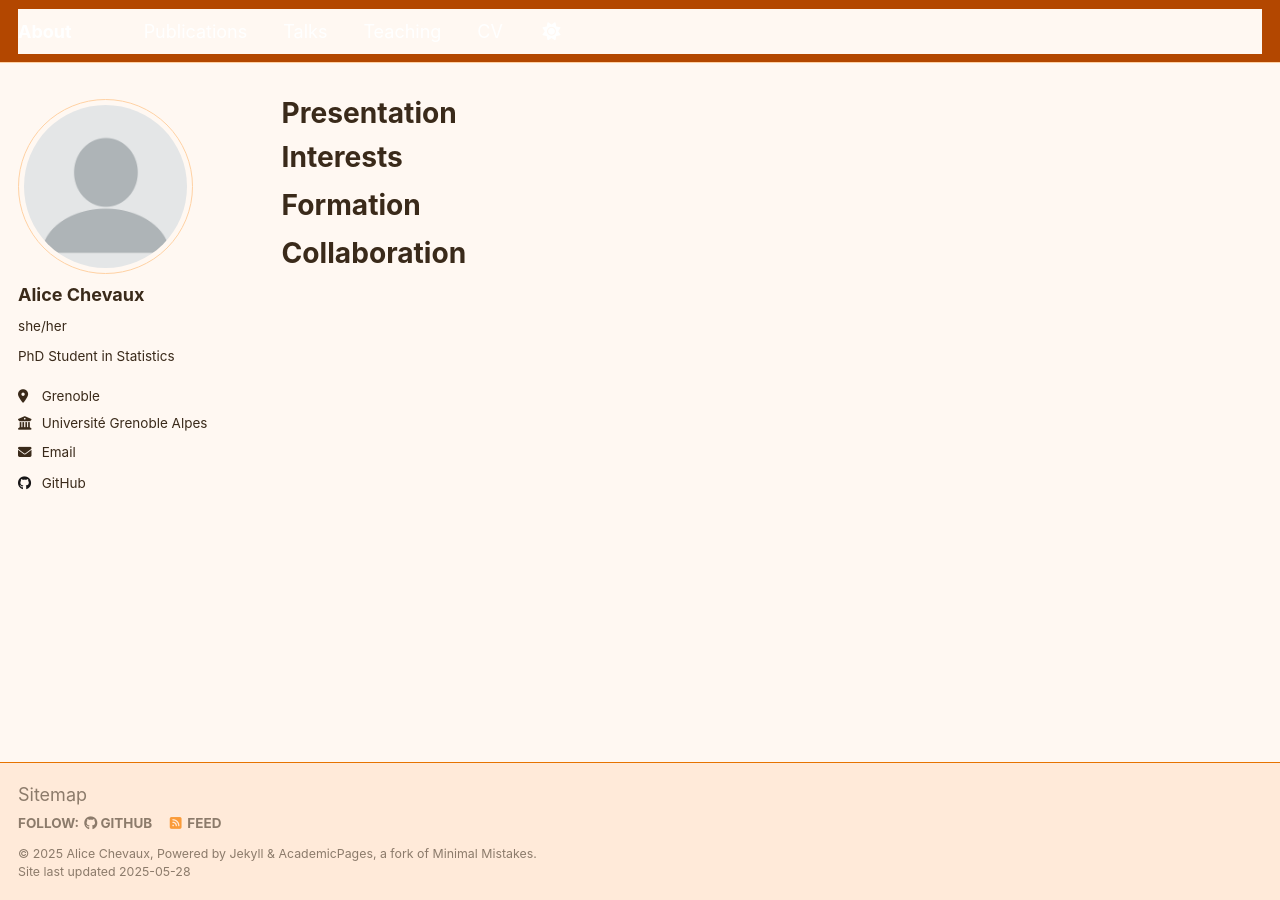
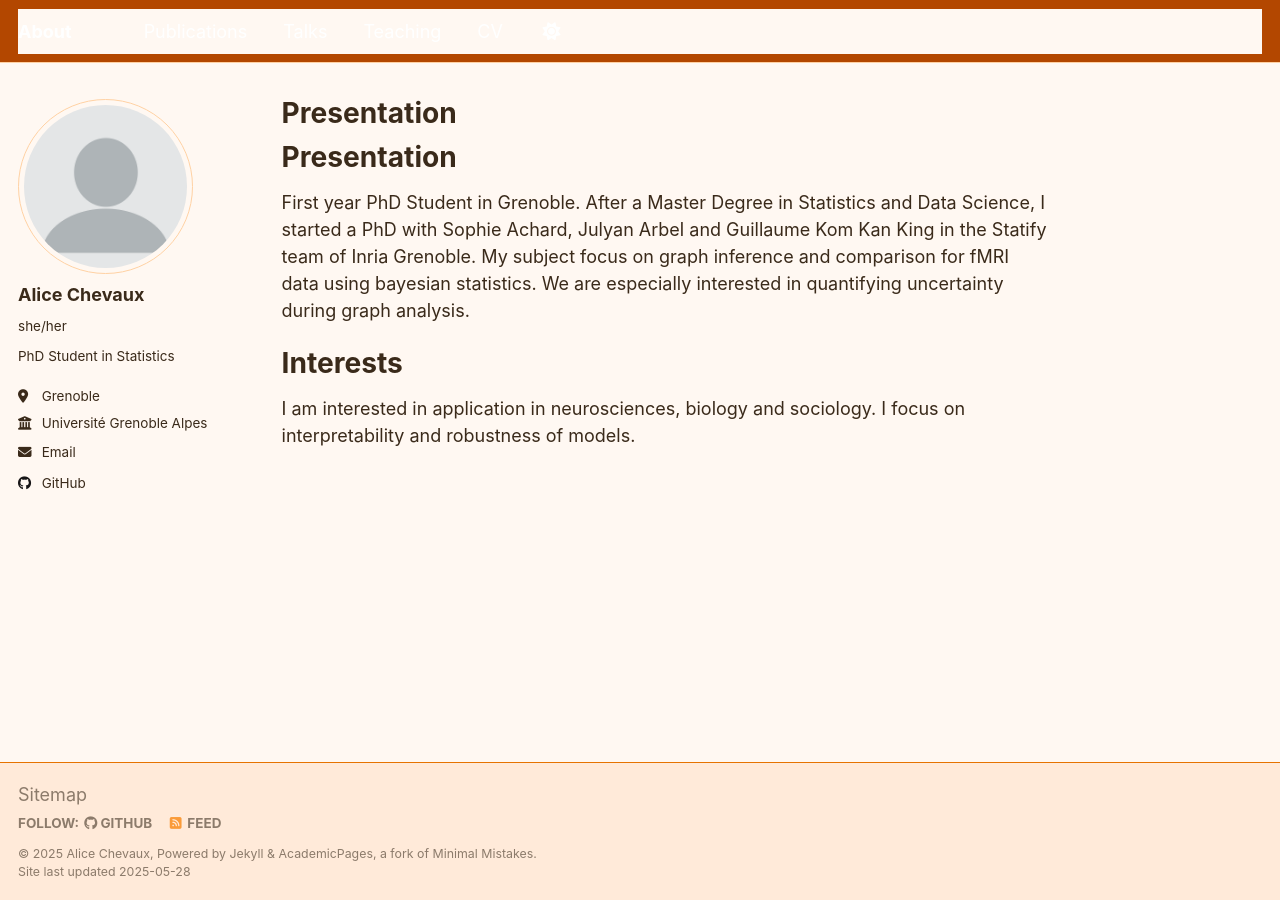
Before and after one commit to alicechevaux/alicechevaux.github.io, a Jekyll site: the page built from _pages/about.md, in a window 1280 px wide. Built offline with Jekyll 4.4.1, drawn with Linux system fonts in a browser that asks for light colours.

Commit message:
Update about.md

```diff
--- a/_pages/about.md
+++ b/_pages/about.md
@@ -6,8 +6,10 @@ redirect_from:
   - /about/
   - /about.html
 ---
+# Presentation
+
+First year PhD Student in Grenoble. After a Master Degree in Statistics and Data Science, I started a PhD with Sophie Achard, Julyan Arbel and Guillaume Kom Kan King in the Statify team of Inria Grenoble.
+My subject focus on graph inference and comparison for fMRI data using bayesian statistics. We are especially interested in quantifying uncertainty during graph analysis.
+
 # Interests
-
-# Formation
-
-# Collaboration
+I am interested in application in neurosciences, biology and sociology. I focus on interpretability and robustness of models.
```
